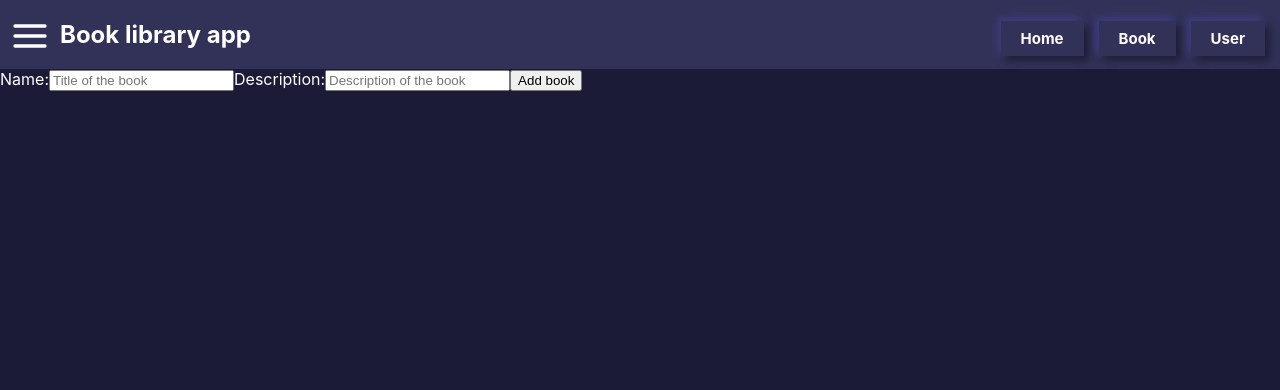
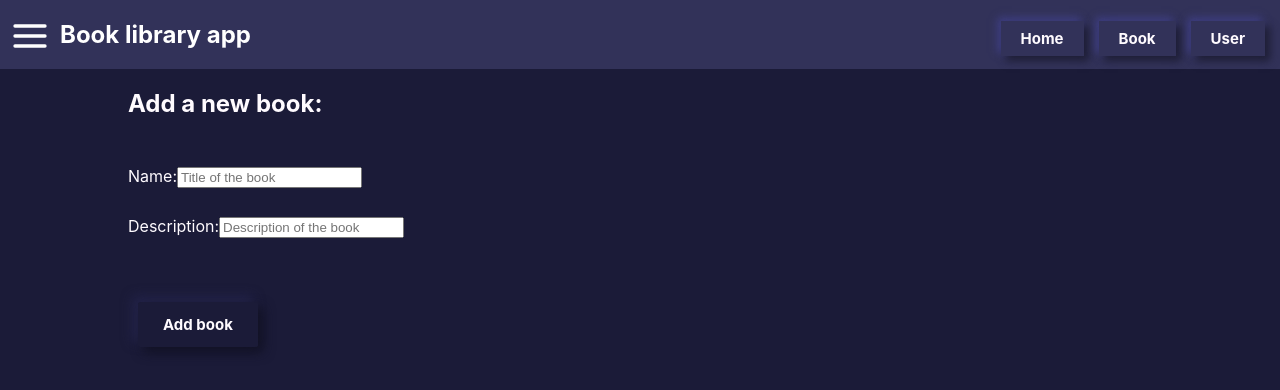
Before and after one commit to Florian935/l3-webtransverse-client, a React (Create React App) app: page /book/add in a window 1280 px wide. Shown: the top 390 px of the page. Built offline with nearby package versions, Linux system fonts and the light colour scheme.

Commit message:
Feat: WIP design

```diff
--- a/src/components/books/AddBook.js
+++ b/src/components/books/AddBook.js
@@ -3,6 +3,8 @@ import { Fragment, useState } from 'react';
 import gpl from 'graphql-tag';
 import { useHistory } from 'react-router';
 import { GET_BOOKS } from './Book';
+import '../../styles/AddBook.scss';
+import { Link } from 'react-router-dom';
 
 const ADD_BOOK = gpl`
     mutation createBook($name: String!, $description: String!) {
@@ -29,7 +31,10 @@ export default function AddBook(props) {
 
   return (
     <Fragment>
+      <div className='add-book-container'>
+        <h2>Add a new book:</h2>
         <form onSubmit={onSubmitForm}>
+          <div className='name-input'>
             <label>Name:</label>
             <input
               name='name'
@@ -39,6 +44,8 @@ export default function AddBook(props) {
               value={getData('name')}
               onChange={(e) => setData('name', e.target.value)}
             />
+          </div>
+          <div className='description-input'>
             <label>Description:</label>
             <input
               name='description'
@@ -48,8 +55,14 @@ export default function AddBook(props) {
               value={getData('description')}
               onChange={(e) => setData('description', e.target.value)}
             />
-        <button type='submit'>Add book</button>
+          </div>
         </form>
+        <div className='add-book-button'>
+          <Link className='link' onClick={(e) => onSubmitForm(e)}>
+            Add book
+          </Link>
+        </div>
+      </div>
     </Fragment>
   );
 }
--- a/src/components/books/Book.js
+++ b/src/components/books/Book.js
@@ -2,7 +2,7 @@ import { Fragment } from 'react';
 import gpl from 'graphql-tag';
 import { useQuery, useMutation } from '@apollo/react-hooks';
 import { Link } from 'react-router-dom';
-import '../../styles/EditBook.scss';
+import '../../styles/Book.scss';
 
 export const GET_BOOKS = gpl`
     query Books {
@@ -71,7 +71,7 @@ export default function Book(props) {
                     Edit
                   </Link>
                   <Link
-                    className='link link-delete'
+                    className='link'
                     onClick={(e) => onDeleteBook(e, book._id)}
                   >
                     Delete
--- /dev/null
+++ b/src/styles/AddBook.scss
@@ -0,0 +1,33 @@
+.add-book-container {
+  width: 80%;
+  margin: auto;
+  height: 10rem;
+
+  form {
+    display: flex;
+    height: 8rem;
+    flex-direction: column;
+    justify-content: space-evenly;
+  }
+
+  .link {
+    color: #fffbff;
+    text-decoration: none;
+    font-size: 15px;
+    font-weight: bold;
+    padding: 13px 25px;
+    margin: 20px 5px 5px 10px;
+    border-radius: 4%;
+    background: #1b1b38;
+    box-shadow: 5px 5px 12px #111123, -5px -5px 12px #25254d;
+
+    &:hover {
+      background: #1b1b38;
+      box-shadow: inset 5px 5px 12px #111123, inset -5px -5px 12px #25254d;
+    }
+  }
+
+  .add-book-button {
+    margin-top: 3em;
+  }
+}
```
Also changed, not shown: src/styles/Book.scss (renamed from src/styles/EditBook.scss). Lines whose indentation alone changed are shown as unchanged.
